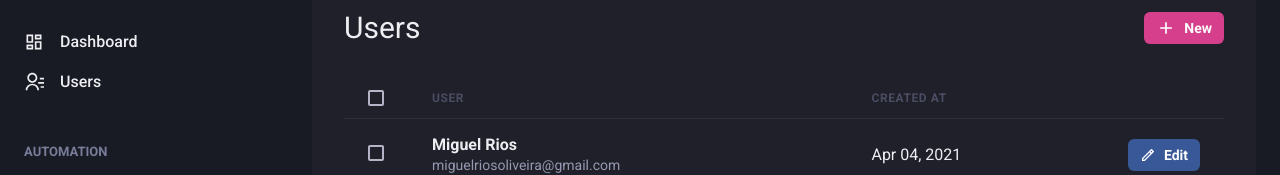
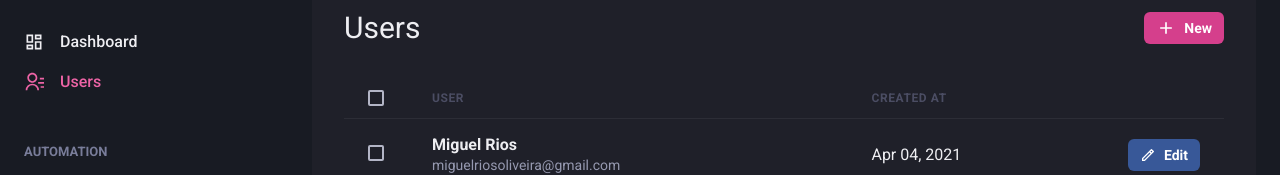
Before and after one commit to miguelriosoliveira/dashgo, a Next.js app: page /users in a window 1280 px wide. Shown: the part 142-317 px from the top of the page. Built offline with nearby package versions, Linux system fonts and the light colour scheme.

Commit message:
Highlighting active link

```diff
--- /dev/null
+++ b/src/components/ActiveLink.tsx
@@ -0,0 +1,28 @@
+import Link, { LinkProps } from 'next/link';
+import { useRouter } from 'next/router';
+import { cloneElement, ReactElement } from 'react';
+
+interface ActiveLinkProps extends LinkProps {
+	children: ReactElement;
+	exact?: boolean;
+}
+
+export function ActiveLink({ children, exact = false, ...rest }: ActiveLinkProps) {
+	const { asPath } = useRouter();
+
+	let isActive = false;
+
+	if (exact) {
+		isActive = [rest.href, rest.as].includes(asPath);
+	} else {
+		isActive = asPath.startsWith(String(rest.href)) || asPath.startsWith(String(rest.as));
+	}
+
+	return (
+		<Link {...rest}>
+			{cloneElement(children, {
+				color: isActive ? 'pink.400' : 'gray.50',
+			})}
+		</Link>
+	);
+}
--- a/src/components/Sidebar/components/NavLink.tsx
+++ b/src/components/Sidebar/components/NavLink.tsx
@@ -1,6 +1,7 @@
-import { Icon, Link as ChakraLink, LinkProps, Text } from '@chakra-ui/react';
-import Link from 'next/link';
+import { Icon, Link, LinkProps, Text } from '@chakra-ui/react';
 import { ElementType } from 'react';
+
+import { ActiveLink } from '../../ActiveLink';
 
 export interface NavLinkProps extends LinkProps {
 	icon: ElementType;
@@ -10,13 +11,13 @@ export interface NavLinkProps extends LinkProps {
 
 export function NavLink({ icon, children, href, ...rest }: NavLinkProps) {
 	return (
-		<Link href={href} passHref>
-			<ChakraLink display="flex" alignItems="center" {...rest}>
+		<ActiveLink href={href} passHref>
+			<Link display="flex" alignItems="center" {...rest}>
 				<Icon as={icon} fontSize="20" />
 				<Text ml="4" fontWeight="medium">
 					{children}
 				</Text>
-			</ChakraLink>
-		</Link>
+			</Link>
+		</ActiveLink>
 	);
 }
--- a/src/components/index.ts
+++ b/src/components/index.ts
@@ -2,3 +2,4 @@ export * from './Form';
 export * from './Header';
 export * from './Pagination';
 export * from './Sidebar';
+export * from './ActiveLink';
```
